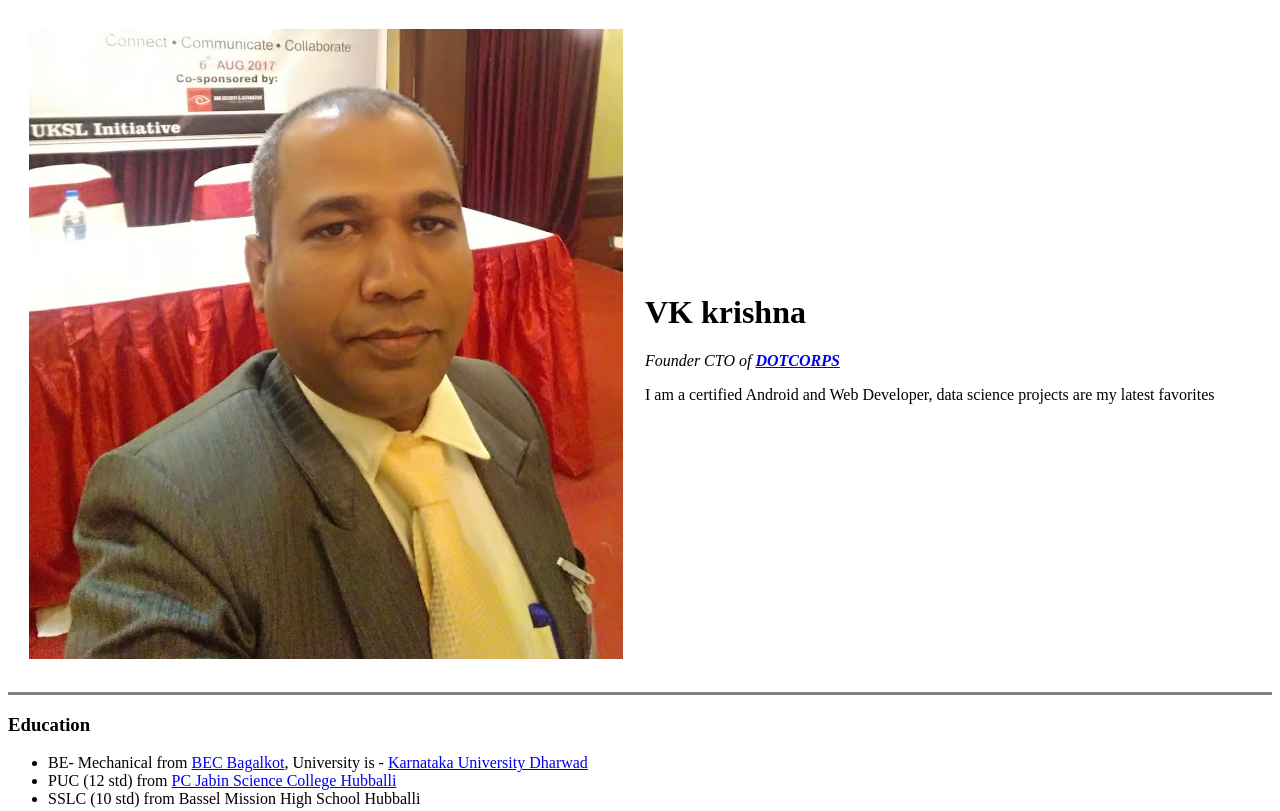
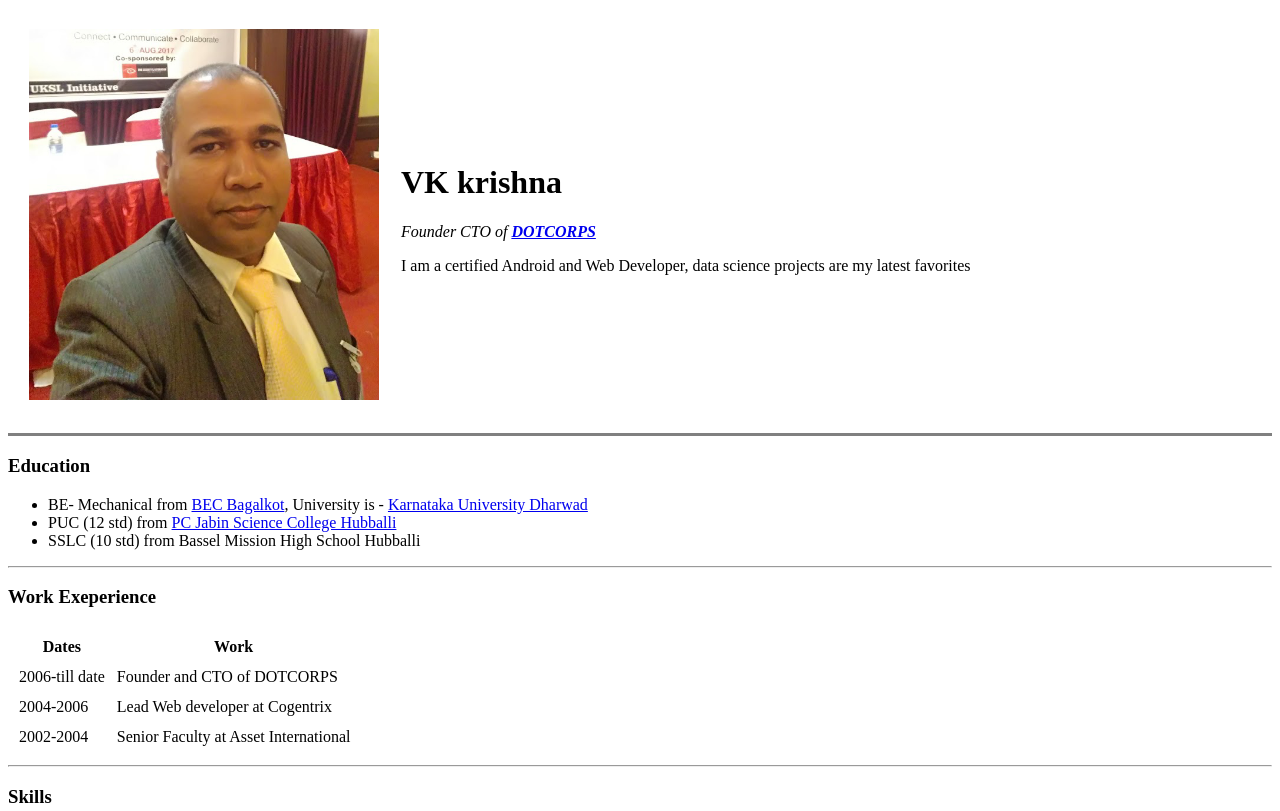
Before and after one commit to krishnaraddi/krishnaraddi.github.io, a plain HTML site: page index.html in a window 1280 px wide. Shown: the top 811 px of the page. Drawn offline with Linux system fonts and the light colour scheme.

Commit message:
image width adjusted

```diff
--- a/index.html
+++ b/index.html
@@ -7,7 +7,7 @@
     <body>
     <table cellspacing="20">
         <tr>
-            <td><img src="images/krishnavk.png" alt="Krishna VK  Profile Photo"></td>
+            <td><img src="images/krishnavk.png" alt="Krishna VK  Profile Photo" width="350px"></td>
             <td>
                 <H1>VK krishna</H1>
                 <p><em>Founder CTO of
```
